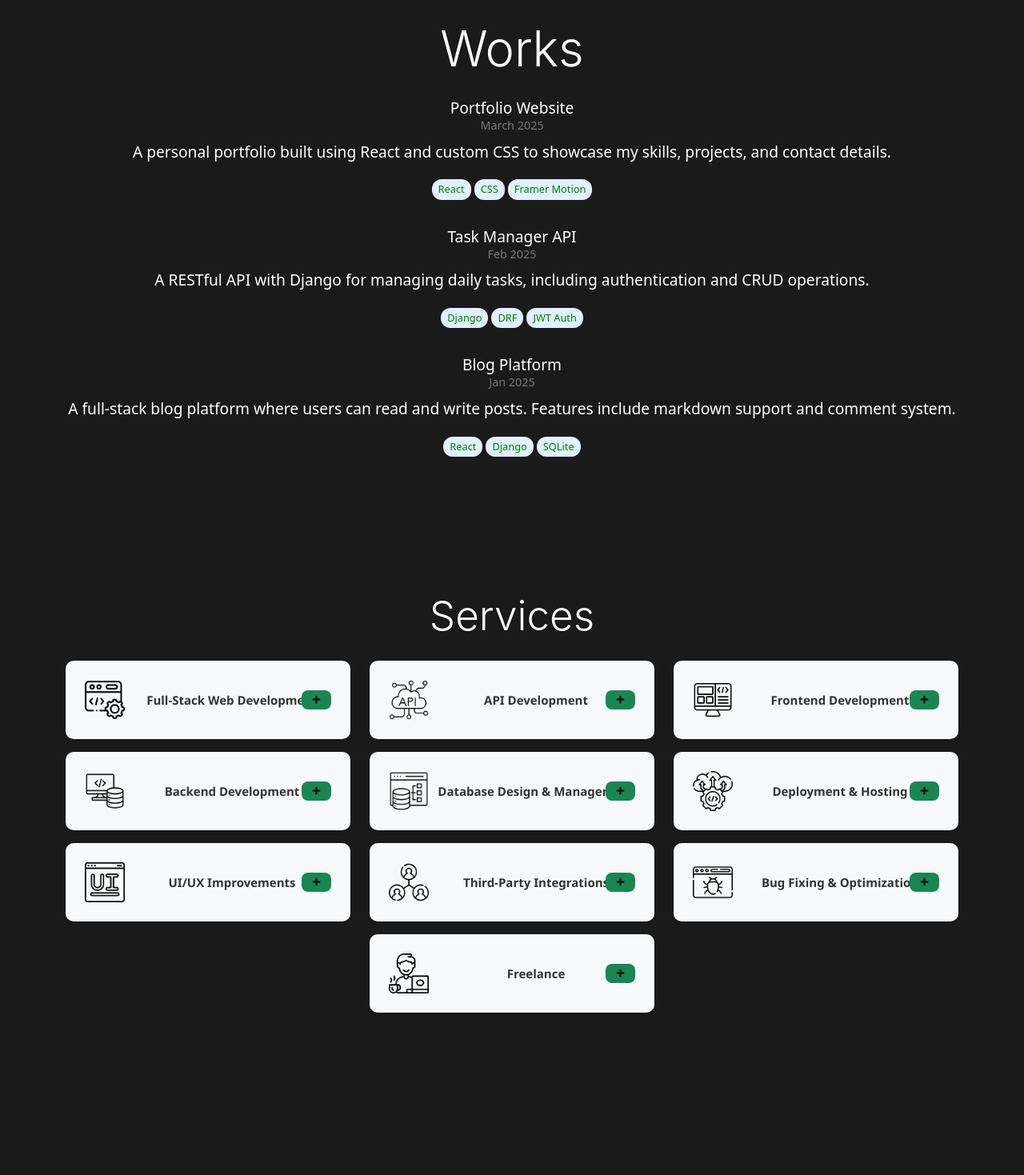
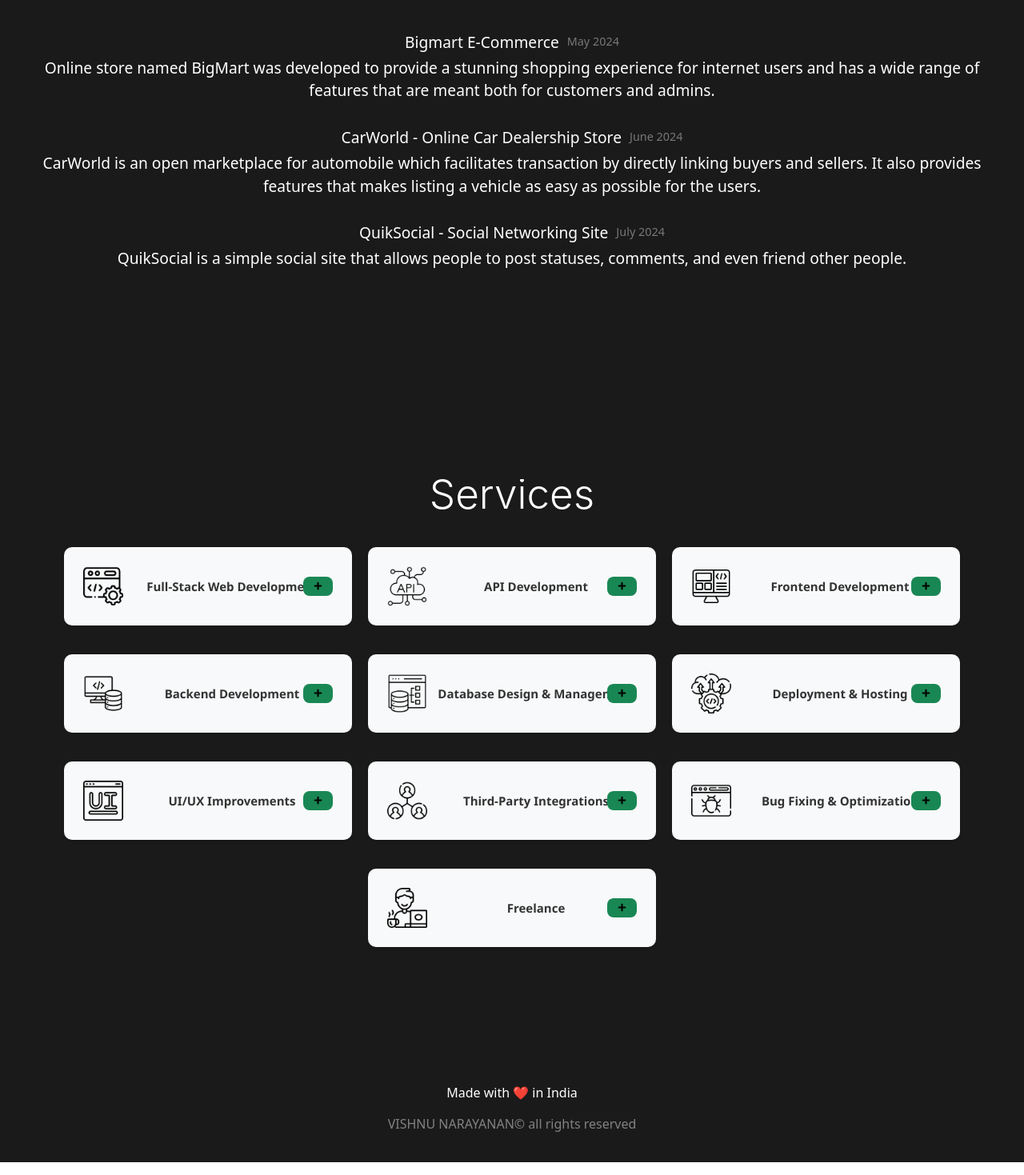
Before and after one commit to vishchievous01/personalPortfolio, a React (Vite) app: page / in a window 1280 px wide. Shown: the part 1521-2990 px from the top of the page at 80% size. Built offline with nearby package versions, Linux system fonts and the light colour scheme.

Commit message:
all ready

```diff
--- a/src/App.jsx
+++ b/src/App.jsx
@@ -68,10 +68,10 @@ function App() {
     { name: "CSS", percentage: "80%" },
     { name: "JavaScript", percentage: "70%" },
     { name: "Python", percentage: "90%" },
-    { name: "Django", percentage: "9s0%" },
+    { name: "Django", percentage: "90%" },
     { name: "React JS", percentage: "80%" },
     { name: "Bootstrap", percentage: "80%" },
-    { name: "Git", percentage: "90%" },
+    { name: "AWS", percentage: "80%" },
     { name: "GitHub", percentage: "80%" },
     { name: "SQLite", percentage: "70%" },
     { name: "REST APIs", percentage: "70%" },
--- a/src/Footer.jsx
+++ b/src/Footer.jsx
@@ -3,11 +3,14 @@ import React from "react";
 function Footer() {
   return (
     <div
-      className="text-center text-white" id="footer"
+      className="text-items-center text-white" id="footer"
       style={{ backgroundColor: "#1a1a1a", padding: "20px 0" }}
     >
-      <h5 className="mb-3">Made with ❤️</h5>
-      <p style={{ color: "#828282" }}>VISHNU NARAYANAN © all rights reserved</p>
+      <h6 className="mb-3">Made with ❤️ in India</h6>
+      <div className="justify-content-center d-flex">
+      <a href=""><p style={{color: "#828282"}}>VISHNU NARAYANAN</p></a>
+      <p style={{ color: "#828282" }}> © all rights reserved</p>
+      </div>
     </div>
   );
 }
--- a/src/Services.jsx
+++ b/src/Services.jsx
@@ -7,7 +7,7 @@ const ServiceCard = ({ title, description, image }) => {
   const [isOpen, setIsOpen] = useState(false);
 
   return (
-    <div className="col-md-4 col-sm-6 col-12 mb-3">
+    <div className="col-md-4 col-sm-6 col-12 mb-3" style={{ padding: "10px" }}>
       <div
         className="card shadow-sm border-0 p-4 position-relative"
         style={{
@@ -93,7 +93,7 @@ const ServicesList = () => {
     <div
       className="py-5 container-fluid text-center"
       id="services"
-      style={{ backgroundColor: "#1a1a1a", minHeight: "100vh" }}
+      style={{ backgroundColor: "#1a1a1a", minHeight: "100vh", marginTop: "-62px" }}
     >
       <h1
         className="text-white fw-light mb-4 py-1"
--- a/src/Skills.jsx
+++ b/src/Skills.jsx
@@ -9,7 +9,7 @@ function Skills({ skillSet }) {
     >
       <h1 className="text-white fw-light mb-4">Skills</h1>
       <div className="container">
-        <div className="row justify-content-center">
+        <div className="row justify-content-center" style={{ padding: "10px" }}>
           {skillSet.map((s, index) => (
             <div key={index} className="col-md-4 col-sm-6 col-12 mb-4">
               <div
--- a/src/TimelinePreview.css
+++ b/src/TimelinePreview.css
@@ -43,6 +43,7 @@
     color: #777;
     font-size: 0.9rem;
     margin-bottom: 0.5rem;
+    margin-left: 10px;
   }
 
   .timeline-tags {
--- a/src/TimelinePreview.jsx
+++ b/src/TimelinePreview.jsx
@@ -3,25 +3,23 @@ import "./TimelinePreview.css";
 
 const projects = [
   {
-    title: "Portfolio Website",
-    date: "March 2025",
+    title: "Bigmart E-Commerce",
+    date: "May 2024",
     description:
-      "A personal portfolio built using React and custom CSS to showcase my skills, projects, and contact details.",
-    tech: ["React", "CSS", "Framer Motion"],
+      "Online store named BigMart was developed to provide a stunning shopping experience for internet users and has a wide range of features that are meant both for customers and admins.",
+    tech: ["HTML", "CSS", "JavScript", "Python", "Django"],
   },
   {
-    title: "Task Manager API",
-    date: "Feb 2025",
+    title: "CarWorld - Online Car Dealership Store",
+    date: "June 2024",
     description:
-      "A RESTful API with Django for managing daily tasks, including authentication and CRUD operations.",
-    tech: ["Django", "DRF", "JWT Auth"],
+      "CarWorld is an open marketplace for automobile which facilitates transaction by directly linking buyers and sellers. It also provides features that makes listing a vehicle as easy as possible for the users. ",
   },
   {
-    title: "Blog Platform",
-    date: "Jan 2025",
+    title: "QuikSocial - Social Networking Site",
+    date: "July 2024",
     description:
-      "A full-stack blog platform where users can read and write posts. Features include markdown support and comment system.",
-    tech: ["React", "Django", "SQLite"],
+      "QuikSocial is a simple social site that allows people to post statuses, comments, and even friend other people.",
   },
 ];
 
@@ -36,12 +34,13 @@ const TimelinePreview = () => {
         backgroundColor: "#1a1a1a",
         paddingTop: "70px",
         margin: 0,
+        marginTop: "-90px",
         overflow: "hidden",
         position: "relative",
       }}
     >
       <h1
-        className="text-white fw-light mb-4 py-1"
+        className="text-white fw-light mb-4 py-2"
         style={{
           fontFamily:
             "-apple-system, BlinkMacSystemFont, 'Segoe UI', Roboto, Helvetica, Arial, sans-serif",
@@ -52,17 +51,21 @@ const TimelinePreview = () => {
       <div className="timeline-line">
         {projects.map((project, index) => (
           <div key={index} className="timeline-item">
-            <div className="timeline-dot" />
+            {/* <div className="timeline-dot" /> */}
             <div className="timeline-content">
-              <h3>{project.title}</h3>
+              <div className=" d-flex justify-content-center ">
+              <a href="#" style={{ color: "inherit", textDecoration: "none" }}>
+                <h3>{project.title}</h3>
+              </a>
               <p className="timeline-date">{project.date}</p>
+              </div>
               <p>{project.description}</p>
               <div className="timeline-tags">
-                {project.tech.map((tag, idx) => (
+                {/* {project.tech.map((tag, idx) => (
                   <span key={idx} className="timeline-tag">
                     {tag}
                   </span>
-                ))}
+                ))} */}
               </div>
             </div>
           </div>
```
